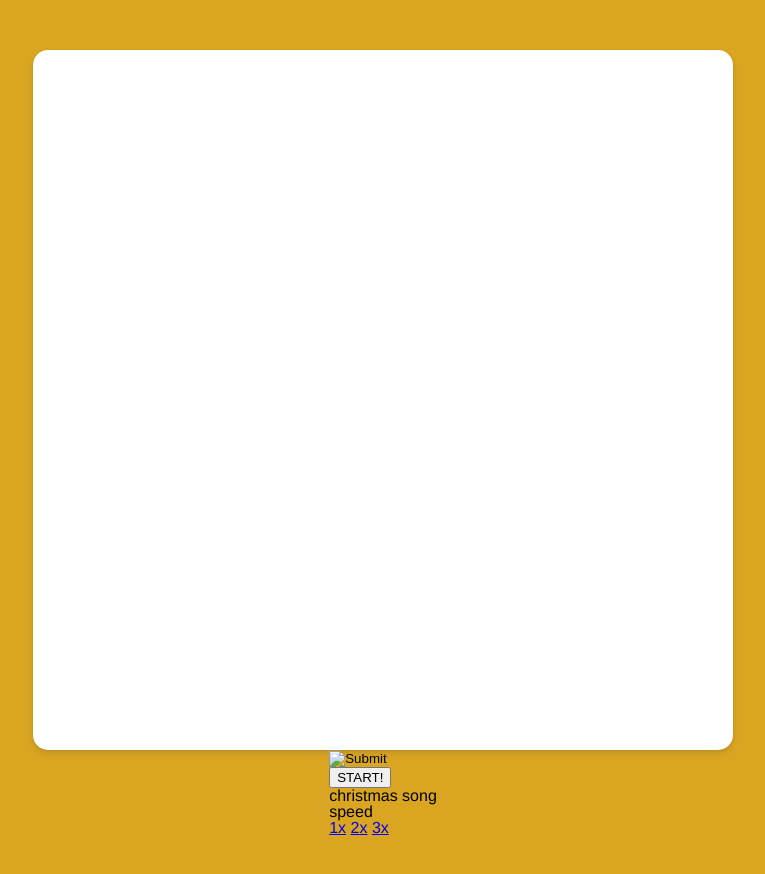
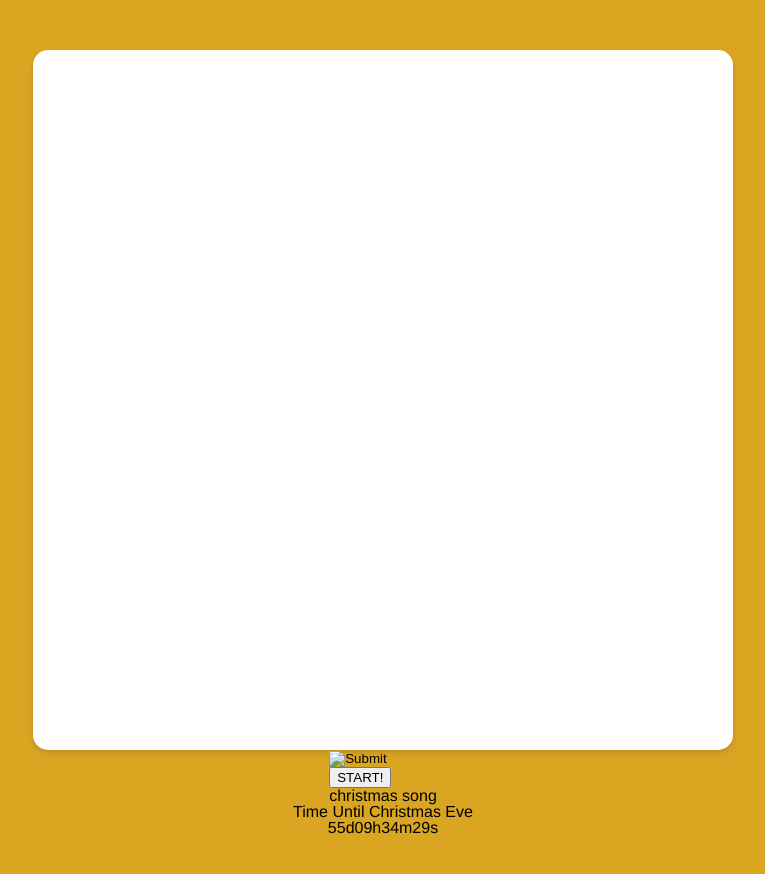
Before and after one commit to cheonsooo/christmas-rhythm-game, a plain HTML site: page index.html in a window 1280 px wide. Shown: the whole page, without its empty margins (257-1022 px from the left). Drawn offline with Linux system fonts and the light colour scheme.

Commit message:
add dDay

```diff
--- /dev/null
+++ b/dDay.js
@@ -0,0 +1,17 @@
+const clock=document.querySelector("h2#clock");
+const dDay=new Date("2021,12,25");
+
+
+function getClock(){
+    const date=new Date();
+    const totalDay=dDay.getTime()-date.getTime();
+
+    const c_Day=String(Math.floor(totalDay)).padStart(3,"0");
+    const result=Math.ceil(c_Day/(1000*60*60*24));
+    const c_Hours=String(Math.floor(24-date.getHours()-1)).padStart(2,"0");
+    const c_Minutes=String(Math.floor(60-date.getMinutes())).padStart(2,"0");
+    const c_seconds=String(Math.floor(60-date.getSeconds())).padStart(2,"0");
+    clock.innerText=`${result}d${c_Hours}h${c_Minutes}m${c_seconds}s`;
+}
+getClock();
+setInterval(getClock,1000);
--- a/index.html
+++ b/index.html
@@ -18,7 +18,7 @@
         <div class="start_btn">
             <button id="start">START!</button>
         </div>
-        <div class="falling">
+        <div class="falling"></div>
 
     <div class="game">
         <div class="hit">
@@ -32,22 +32,14 @@
             <div class="menu_song">
                 <h1>christmas song</h1>
             </div>
-            <div class="menu_config">
-                <div class="config_speed">
-                    <h2>speed</h2>
-                    <div>
-                        <a class="btn btn--small btn--selected" href="#">1x</a>
-                        <a class="btn btn--small" href="#">2x</a>
-                        <a class="btn btn--small" href="#">3x</a>
-                      </div>
-                </div>
-
-            </div>
-        </div>
         </div>
     </div>
 
-        </div>
+
     </div>
+
+    <h1>Time Until Christmas Eve</h1>
+    <h2 id="clock">000d00h00m00s</h2>
+    <script src="dDay.js"></script>
 </body>
 </html>
```
Also changed, not shown: app.js (line endings or trailing spaces).
